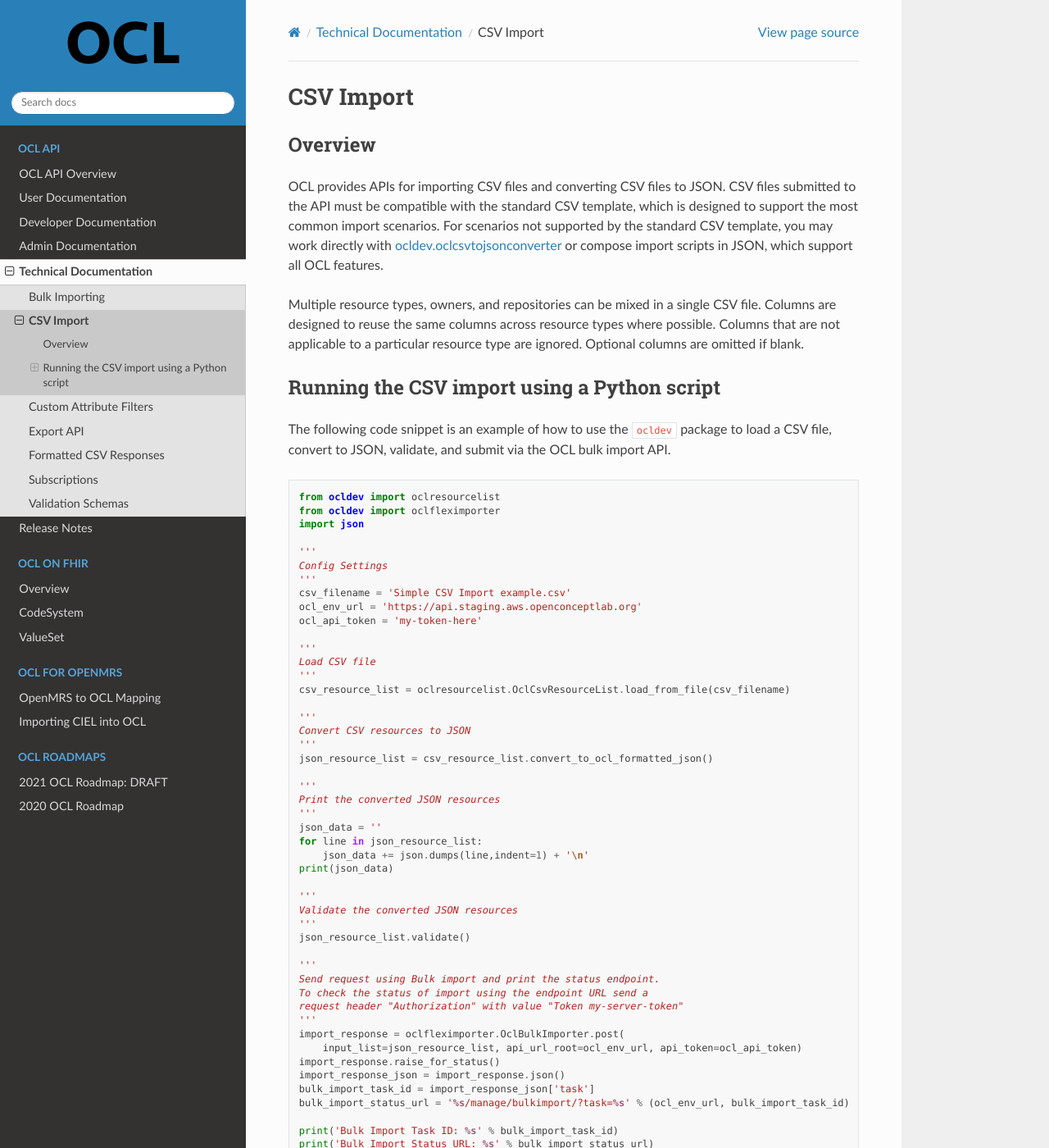
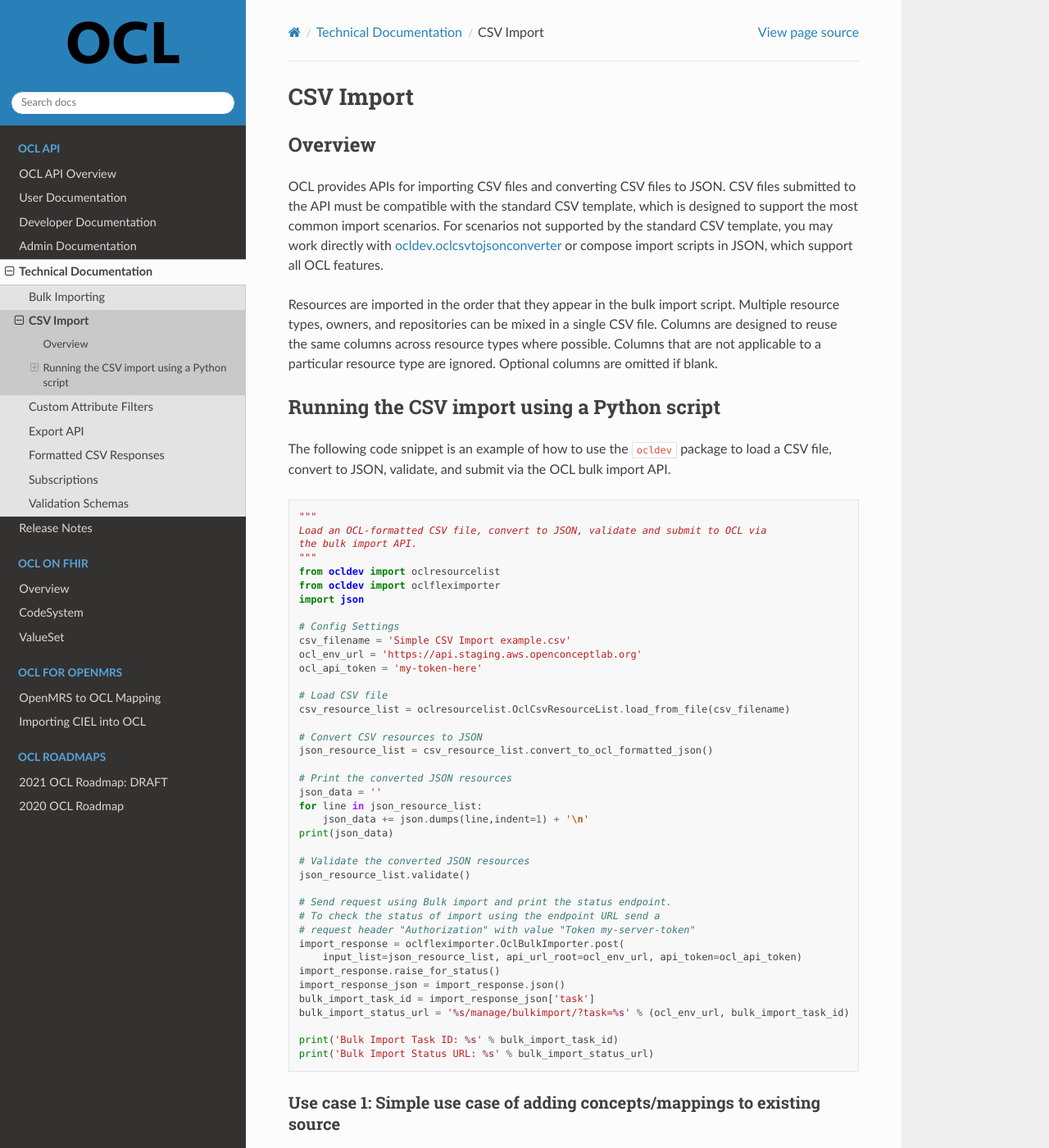
Before and after one commit to OpenConceptLab/ocl-docs, a Sphinx documentation site: the page built from docs/source/oclapi/technical/csvimport.md, in a window 1280 px wide and 1400 px high. Shown: the whole window at 82% size. Built offline with Sphinx 7.4.7 and the Read the Docs theme 2.0.0, drawn with Linux system fonts in a browser that asks for light colours.

Commit message:
Update csvimport.md

````diff
--- a/docs/source/oclapi/technical/csvimport.md
+++ b/docs/source/oclapi/technical/csvimport.md
@@ -4,52 +4,44 @@
 
 OCL provides APIs for importing CSV files and converting CSV files to JSON. CSV files submitted to the API must be compatible with the standard CSV template, which is designed to support the most common import scenarios. For scenarios not supported by the standard CSV template, you may work directly with [ocldev.oclcsvtojsonconverter](https://github.com/OpenConceptLab/ocldev/blob/master/ocldev/oclcsvtojsonconverter.py#L20) or compose import scripts in JSON, which support all OCL features.
 
-Multiple resource types, owners, and repositories can be mixed in a single CSV file. Columns are designed to reuse the same columns across resource types where possible. Columns that are not applicable to a particular resource type are ignored. Optional columns are omitted if blank.
+Resources are imported in the order that they appear in the bulk import script. Multiple resource types, owners, and repositories can be mixed in a single CSV file. Columns are designed to reuse the same columns across resource types where possible. Columns that are not applicable to a particular resource type are ignored. Optional columns are omitted if blank.
 
 ## Running the CSV import using a Python script
 
 The following code snippet is an example of how to use the `ocldev` package to load a CSV file, convert to JSON, validate, and submit via the OCL bulk import API.
 
 ```python
+"""
+Load an OCL-formatted CSV file, convert to JSON, validate and submit to OCL via
+the bulk import API.
+"""
 from ocldev import oclresourcelist
 from ocldev import oclfleximporter
 import json
 
-'''
-Config Settings
-'''
+# Config Settings
 csv_filename = 'Simple CSV Import example.csv'
 ocl_env_url = 'https://api.staging.aws.openconceptlab.org'
 ocl_api_token = 'my-token-here'
 
-'''
-Load CSV file
-'''
+# Load CSV file
 csv_resource_list = oclresourcelist.OclCsvResourceList.load_from_file(csv_filename)
 
-'''
-Convert CSV resources to JSON
-'''
+# Convert CSV resources to JSON
 json_resource_list = csv_resource_list.convert_to_ocl_formatted_json()
 
-'''
-Print the converted JSON resources
-'''
+# Print the converted JSON resources
 json_data = ''
 for line in json_resource_list:
     json_data += json.dumps(line,indent=1) + '\n'
 print(json_data)
 
-'''
-Validate the converted JSON resources
-'''
+# Validate the converted JSON resources
 json_resource_list.validate()
 
-'''
-Send request using Bulk import and print the status endpoint.
-To check the status of import using the endpoint URL send a
-request header "Authorization" with value "Token my-server-token"
-'''
+# Send request using Bulk import and print the status endpoint.
+# To check the status of import using the endpoint URL send a
+# request header "Authorization" with value "Token my-server-token"
 import_response = oclfleximporter.OclBulkImporter.post(
     input_list=json_resource_list, api_url_root=ocl_env_url, api_token=ocl_api_token)
 import_response.raise_for_status()
@@ -59,8 +51,6 @@
 
 print('Bulk Import Task ID: %s' % bulk_import_task_id)
 print('Bulk Import Status URL: %s' % bulk_import_status_url)
-
-
 ```
 
 ### Use case 1: Simple use case of adding concepts/mappings to existing source
````
